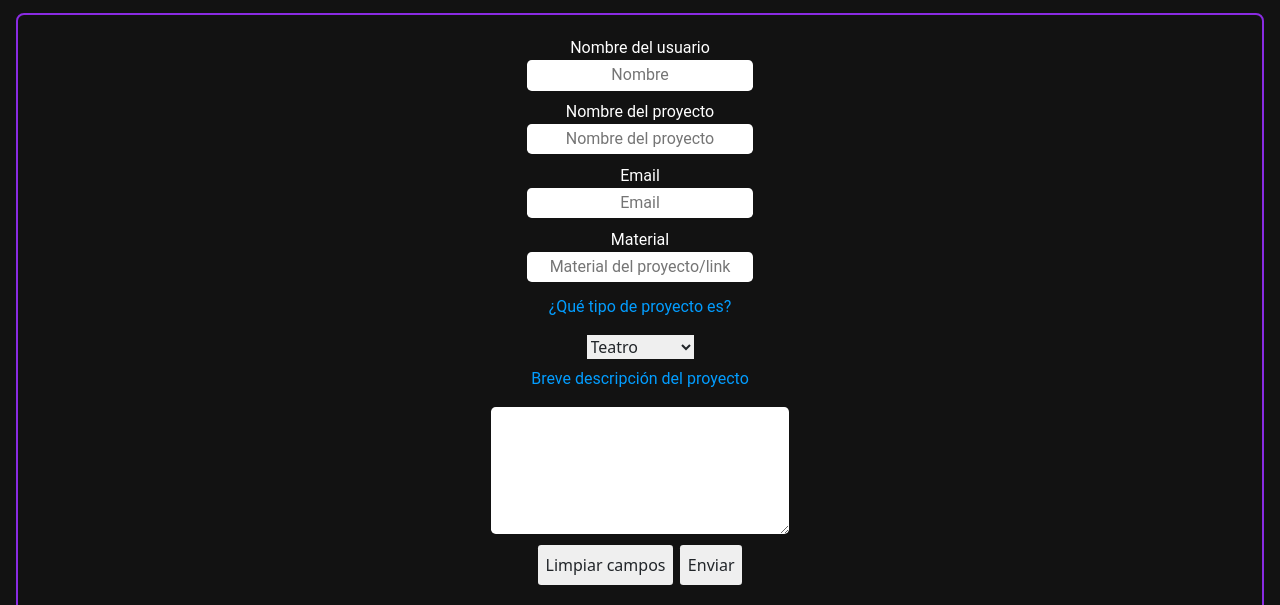
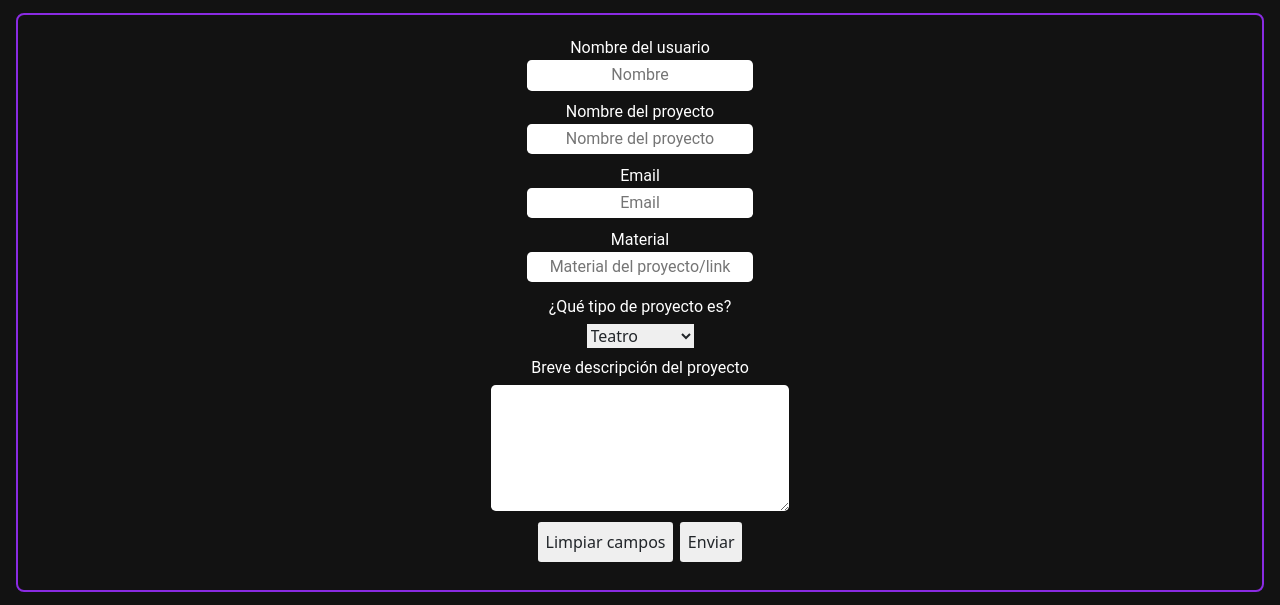
Before and after one commit to tommiramone/EP-2.0, a plain HTML site: page paginas/contacto.html in a window 1280 px wide. Shown: the part 173-778 px from the top of the page. Drawn offline with nearby package versions, Linux system fonts and the light colour scheme; a web font is replaced by a local one.

Commit message:
correcciones style

```diff
--- a/JS/script.js
+++ b/JS/script.js
@@ -105,7 +105,7 @@ $(() => {
     )
 
     //HACEMOS QUE EL BOTÓN APAREZCA O DESAPAREZCA A MEDIDA QUE SCROLLEAMOS
-    $(window).scroll(function () {
+    $(window).scroll(function (e) {
         if ($(this).scrollTop() > 1000) {
             $('#scroll').show('slow');
         } else {
--- a/paginas/contacto.html
+++ b/paginas/contacto.html
@@ -76,7 +76,7 @@
             </label>
 
             <div class="opcionesForm">
-                <p>¿Qué tipo de proyecto es?</p>
+                <p class="formNombre">¿Qué tipo de proyecto es?</p>
                 <select placeholder="seleccionar" id="opciones" name="opciones" required>
                     <option value="1">Teatro</option>
                     <option value="2">Música</option>
@@ -98,7 +98,7 @@
             </div>
 
             <div class="info">
-                <p>Breve descripción del proyecto</p>
+                <p class="formNombre">Breve descripción del proyecto</p>
                 <textarea id="info" cols="30" rows="5" class="formInput" name="info" required> </textarea>
             </div>
 
--- a/style/style.css
+++ b/style/style.css
@@ -276,6 +276,7 @@ td {
     align-items: center;
     text-align: center;
     margin: .3em;
+    color: white;
 }
 
 .opcionesForm {
```
